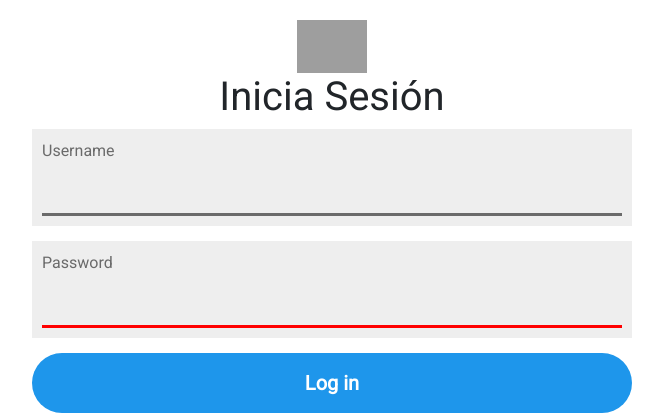
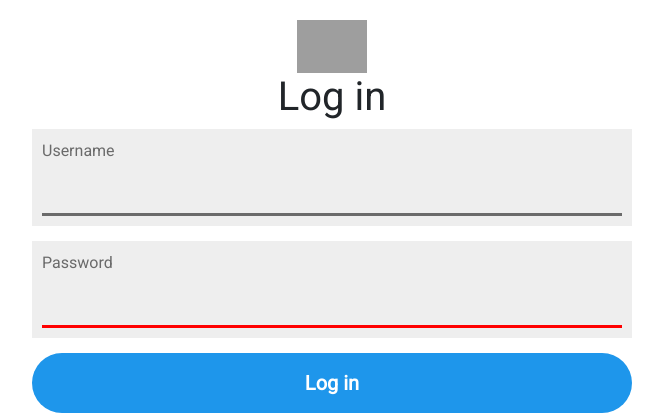
Before and after one commit to Abvgg/TwitterClone, a Django app: page /login/ in a window 1280 px wide. Shown: the part 56-476 px from the top of the page, without its empty margins (308-971 px from the left). Run offline with Django 4.2, Linux system fonts and the light colour scheme; some libraries are stand-ins or nearby versions; grey boxes are pictures that could not be loaded.

Commit message:
html fix

```diff
--- a/twitterclone/twitter/templates/twitter/login.html
+++ b/twitterclone/twitter/templates/twitter/login.html
@@ -5,7 +5,7 @@
     <div class="twitter-login-box">
         <header>
             <img src="https://static01.nyt.com/images/2014/08/10/magazine/10wmt/10wmt-jumbo-v4.jpg?quality=90&auto=webp" alt="twitter logo">
-            <h1>Inicia Sesión</h1>
+            <h1>Log in</h1>
         </header>
 
         <form method="post">
```
